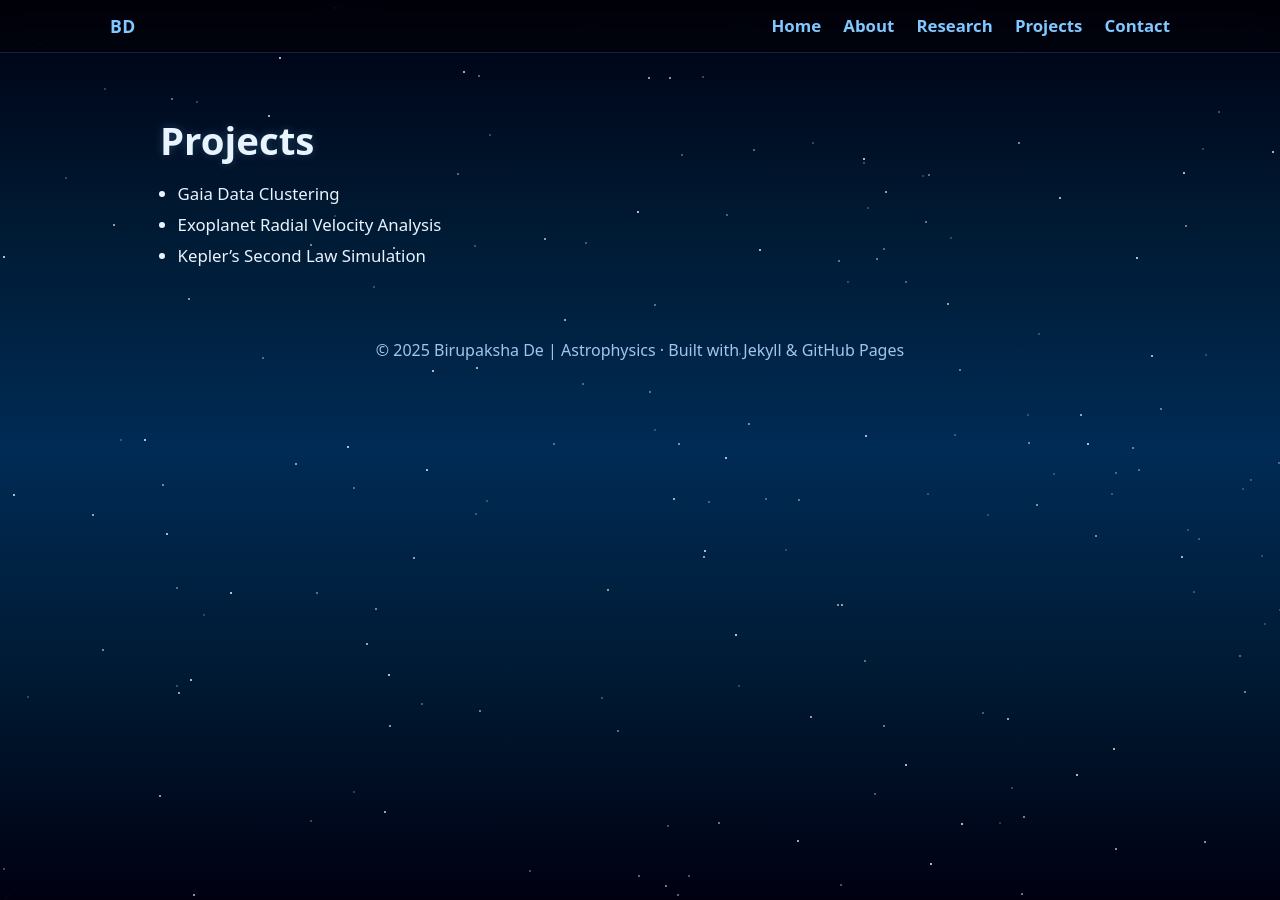
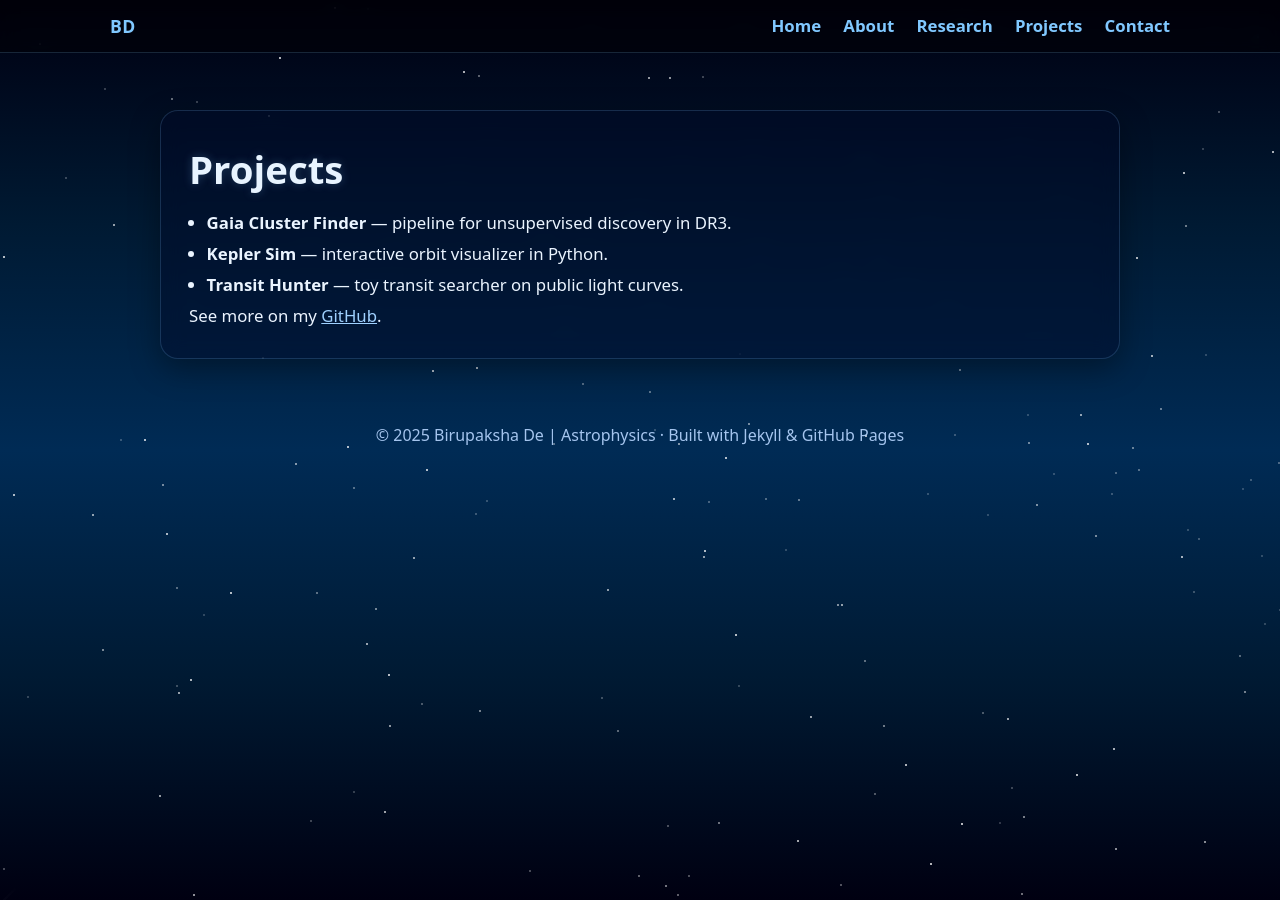
Before and after one commit to BirupakshaDe/BirupakshaDe.github.io, a Jekyll site: the page built from projects.md, in a window 1280 px wide. Built offline with Jekyll 4.4.1, drawn with Linux system fonts in a browser that asks for light colours.

Commit message:
Update projects.md

```diff
--- a/projects.md
+++ b/projects.md
@@ -3,7 +3,12 @@ layout: default
 title: Projects
 ---
 
-# Projects
-- Gaia Data Clustering
-- Exoplanet Radial Velocity Analysis
-- Kepler’s Second Law Simulation
+<div class="card">
+  <h1>Projects</h1>
+  <ul>
+    <li><strong>Gaia Cluster Finder</strong> — pipeline for unsupervised discovery in DR3.</li>
+    <li><strong>Kepler Sim</strong> — interactive orbit visualizer in Python.</li>
+    <li><strong>Transit Hunter</strong> — toy transit searcher on public light curves.</li>
+  </ul>
+  <p>See more on my <a href="https://github.com/BirupakshaDe" target="_blank">GitHub</a>.</p>
+</div>
```
